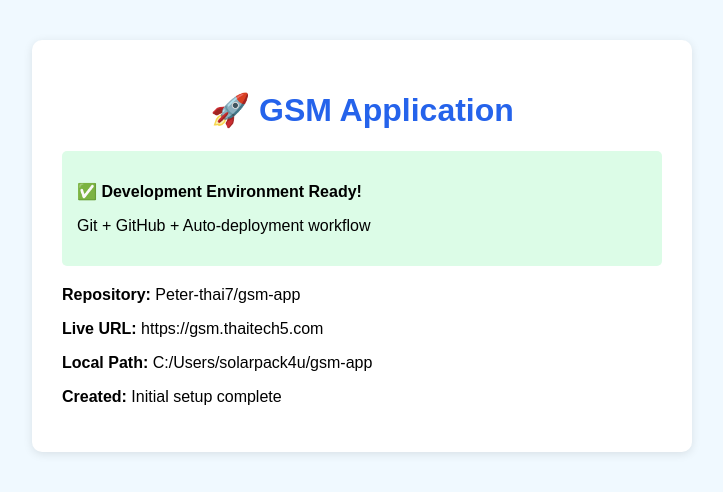
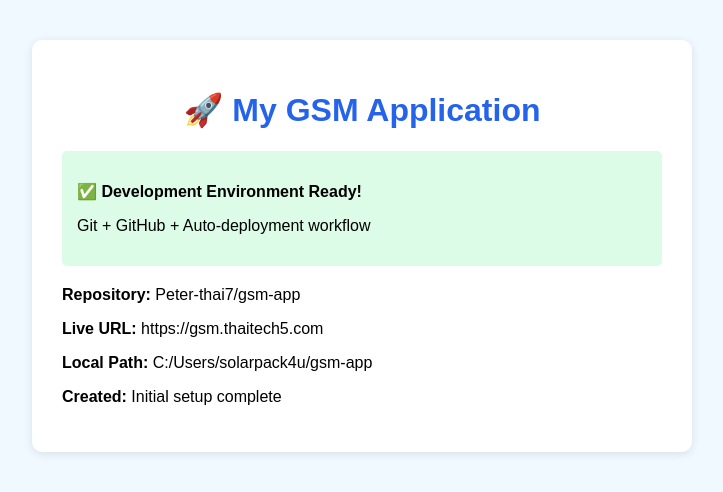
Before and after one commit to Peter-thai7/gsm-app, a plain HTML site: page index.html in a window 1280 px wide. Shown: the whole page, without its empty margins (278-1001 px from the left). Drawn offline with Linux system fonts and the light colour scheme.

Commit message:
Update index.html with new features

```diff
--- a/index.html
+++ b/index.html
@@ -31,7 +31,7 @@
 </head>
 <body>
     <div class="container">
-        <h1>🚀 GSM Application</h1>
+        <h1>🚀 My GSM Application</h1>
         <div class="status">
             <p><strong>✅ Development Environment Ready!</strong></p>
             <p>Git + GitHub + Auto-deployment workflow</p>
```
